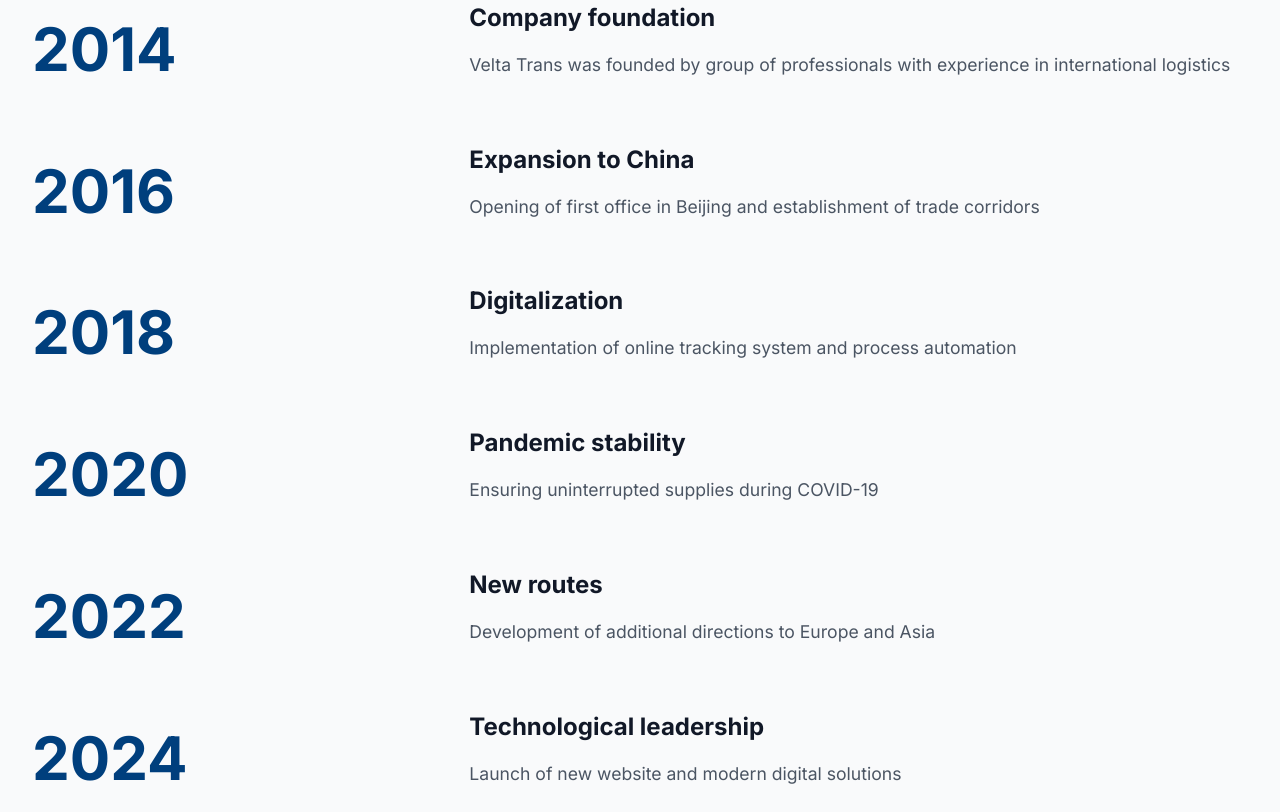
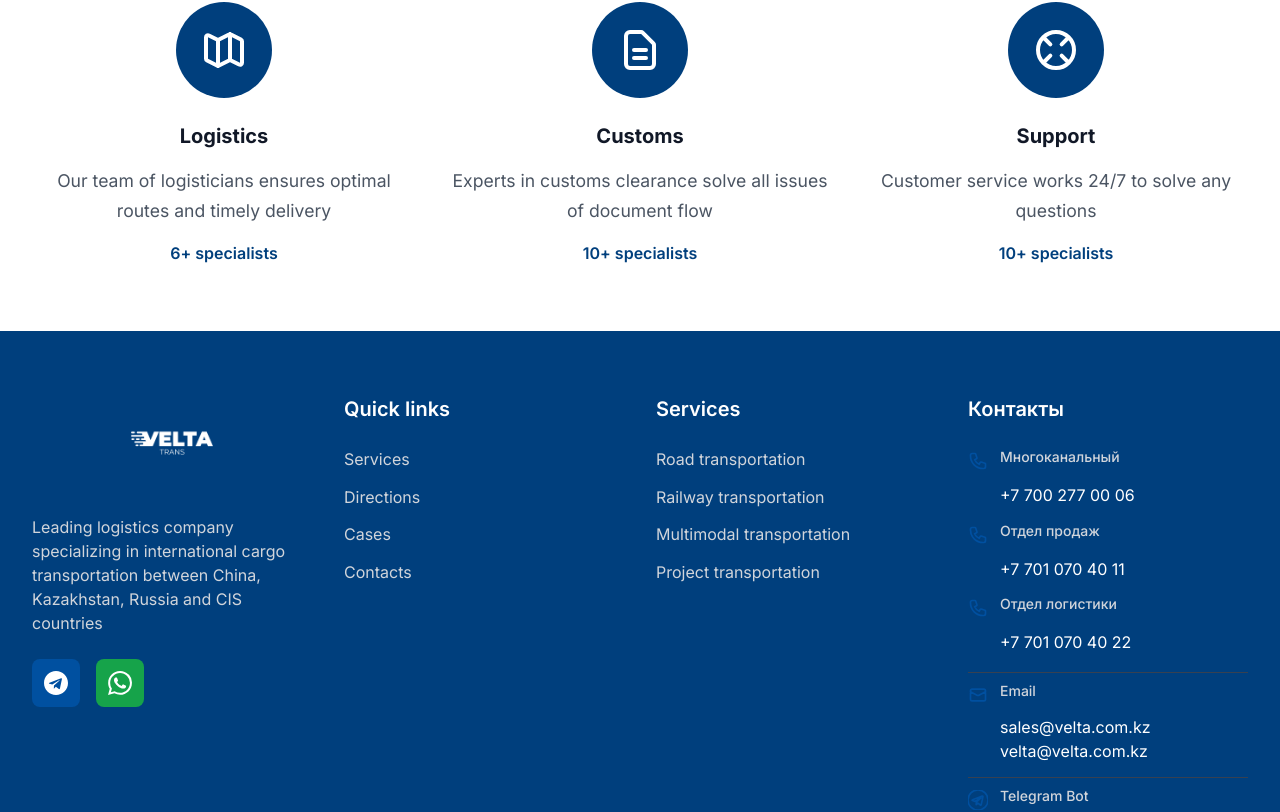
Before and after one commit to Allexndr/veltatrans, a Next.js app: page /en/about in a window 1280 px wide. Shown: the part 1751-2563 px from the top of the page. Built offline with nearby package versions, Linux system fonts and the light colour scheme.

Commit message:
Убран раздел 'История развития' со страницы 'О компании' и обновлено количество специалистов согласно аудио

```diff
--- a/messages/en.json
+++ b/messages/en.json
@@ -842,49 +842,21 @@
       "title": "Innovation",
       "description": "We use modern technologies to optimize processes"
     },
-    "history": {
-      "title": "Development history",
-      "subtitle": "Key stages of our journey",
-      "2014": {
-        "title": "Company foundation",
-        "description": "Velta Trans was founded by group of professionals with experience in international logistics"
-      },
-      "2016": {
-        "title": "Expansion to China",
-        "description": "Opening of first office in Beijing and establishment of trade corridors"
-      },
-      "2018": {
-        "title": "Digitalization",
-        "description": "Implementation of online tracking system and process automation"
-      },
-      "2020": {
-        "title": "Pandemic stability",
-        "description": "Ensuring uninterrupted supplies during COVID-19"
-      },
-      "2022": {
-        "title": "New routes",
-        "description": "Development of additional directions to Europe and Asia"
-      },
-      "2024": {
-        "title": "Technological leadership",
-        "description": "Launch of new website and modern digital solutions"
-      }
-    },
     "teamDescription": "Professionals who make your success possible",
     "logistics": {
       "title": "Logistics",
-      "description": "Our logistics team ensures optimal routes and timely delivery",
-      "specialists": "15+ specialists"
+      "description": "Our team of logisticians ensures optimal routes and timely delivery",
+      "specialists": "6+ specialists"
     },
     "customs": {
       "title": "Customs",
-      "description": "Customs clearance experts solve any document flow issues",
-      "specialists": "8+ specialists"
+      "description": "Experts in customs clearance solve all issues of document flow",
+      "specialists": "10+ specialists"
     },
     "support": {
       "title": "Support",
-      "description": "Customer service works 24/7 to solve any issues",
-      "specialists": "12+ specialists"
+      "description": "Customer service works 24/7 to solve any questions",
+      "specialists": "10+ specialists"
     }
   },
   "certificates": {
--- a/messages/kz.json
+++ b/messages/kz.json
@@ -837,52 +837,25 @@
       "description": "Ашық есеп беру және жеткізу күйі туралы толық ақпарат"
     },
     "innovation": {
-      "title": "Инновация",
-      "description": "Біз процестерді оңтайландыру үшін заманауи технологияларды пайдаланамыз"
+      "title": "Инновациялар",
+      "description": "Процестерді оңтайландыру үшін заманауи технологияларды қолданамыз"
     },
-    "history": {
-      "title": "Даму тарихы",
-      "subtitle": "Біздің сапардың кілттік кезеңдері",
-      "2014": {
-        "title": "Компания негізін қалу",
-        "description": "Velta Trans халықаралық логистика саласында тәжірибесі бар кәсібилер тобымен құрылды"
-      },
-      "2016": {
-        "title": "Қытайға кеңею",
-        "description": "Бейжіңде бірінші кеңсе ашу және сауда дәліздерін орнату"
-      },
-      "2018": {
-        "title": "Цифрландыру",
-        "description": "Онлайн бақылау жүйесін және процестерді автоматтандыруды енгізу"
-      },
-      "2020": {
-        "title": "Пандемиялық тұрақтылық",
-        "description": "COVID-19 кезінде үзіліссіз жабдықтауды қамтамасыз ету"
-      },
-      "2022": {
-        "title": "Жаңа маршруттар",
-        "description": "Еуропа мен Азияға қосымша бағыттарды игеру"
-      },
-      "2024": {
-        "title": "Технологиялық жетекшілік",
-        "description": "Жаңа веб-сайтты іске қосу және заманауи цифрлық шешімдер"
-      }
-    },
+
     "teamDescription": "Сіздің сәттілігіңізді мүмкін ететін кәсібилер",
     "logistics": {
       "title": "Логистика",
       "description": "Біздің логистика тобымыз оңтайлы маршруттарды және уақтылы жеткізуді қамтамасыз етеді",
-      "specialists": "15+ маман"
+      "specialists": "6+ маман"
     },
     "customs": {
       "title": "Кеден",
       "description": "Кедендік рәсімдеу эксперттері кез келген құжат ағыны мәселелерін шешеді",
-      "specialists": "8+ маман"
+      "specialists": "10+ маман"
     },
     "support": {
       "title": "Қолдау",
       "description": "Клиенттік қызмет кез келген мәселелерді шешу үшін 24/7 жұмыс істейді",
-      "specialists": "12+ маман"
+      "specialists": "10+ маман"
     }
   },
   "certificates": {
@@ -936,7 +909,7 @@
     },
     "innovation": {
       "title": "Инновациялар",
-      "description": "Процестерді оңтайландыру үшін заманауи технологияларды пайдаланамыз"
+      "description": "Процестерді оңтайландыру үшін заманауи технологияларды қолданамыз"
     },
     "history": {
       "title": "Даму тарихы",
@@ -970,17 +943,17 @@
     "logistics": {
       "title": "Логистика",
       "description": "Біздің логист командасы оңтайлы маршруттар мен уақтылы жеткізуді қамтамасыз етеді",
-      "specialists": "15+ маман"
+      "specialists": "6+ маман"
     },
     "customs": {
       "title": "Кеден",
       "description": "Кедендік ресімдеу сарапшылары құжат айналымының кез келген мәселелерін шешеді",
-      "specialists": "8+ маман"
+      "specialists": "10+ маман"
     },
     "support": {
       "title": "Қолдау",
       "description": "Клиенттер қызметі кез келген мәселелерді шешу үшін 24/7 жұмыс істейді",
-      "specialists": "12+ маман"
+      "specialists": "10+ маман"
     }
   },
   "footer": {
--- a/messages/ru.json
+++ b/messages/ru.json
@@ -844,49 +844,21 @@
       "title": "Инновации",
       "description": "Используем современные технологии для оптимизации процессов"
     },
-    "history": {
-      "title": "История развития",
-      "subtitle": "Ключевые этапы нашего пути",
-      "2014": {
-        "title": "Основание компании",
-        "description": "Velta Trans была основана группой профессионалов с опытом в международной логистике"
-      },
-      "2016": {
-        "title": "Расширение в Китай",
-        "description": "Открытие первого офиса в Пекине и налаживание торговых коридоров"
-      },
-      "2018": {
-        "title": "Цифровизация",
-        "description": "Внедрение системы онлайн отслеживания и автоматизации процессов"
-      },
-      "2020": {
-        "title": "Пандемийная стабильность",
-        "description": "Обеспечение бесперебойных поставок в условиях COVID-19"
-      },
-      "2022": {
-        "title": "Новые маршруты",
-        "description": "Освоение дополнительных направлений в Европу и Азию"
-      },
-      "2024": {
-        "title": "Технологическое лидерство",
-        "description": "Запуск нового сайта и современных цифровых решений"
-      }
-    },
     "teamDescription": "Профессионалы, которые делают возможным ваш успех",
     "logistics": {
       "title": "Логистика",
       "description": "Наша команда логистов обеспечивает оптимальные маршруты и своевременную доставку",
-      "specialists": "15+ специалистов"
+      "specialists": "6+ специалистов"
     },
     "customs": {
       "title": "Таможня",
       "description": "Эксперты по таможенному оформлению решают любые вопросы документооборота",
-      "specialists": "8+ специалистов"
+      "specialists": "10+ специалистов"
     },
     "support": {
       "title": "Поддержка",
       "description": "Клиентский сервис работает 24/7 для решения любых вопросов",
-      "specialists": "12+ специалистов"
+      "specialists": "10+ специалистов"
     }
   },
   "certificates": {
--- a/messages/zh.json
+++ b/messages/zh.json
@@ -840,35 +840,7 @@
       "title": "创新",
       "description": "我们使用现代技术来优化流程"
     },
-    "history": {
-      "title": "发展历史",
-      "subtitle": "我们旅程的关键阶段",
-      "2014": {
-        "title": "公司成立",
-        "description": "Velta Trans由一群在国际物流方面有经验的专业人士创立"
-      },
-      "2016": {
-        "title": "扩展到中国",
-        "description": "在北京开设第一个办事处并建立贸易走廊"
-      },
-      "2018": {
-        "title": "数字化",
-        "description": "实施在线跟踪系统和流程自动化"
-      },
-      "2020": {
-        "title": "大流行稳定性",
-        "description": "在COVID-19期间确保不间断供应"
-      },
-      "2022": {
-        "title": "新路线",
-        "description": "开发到欧洲和亚洲的额外方向"
-      },
-      "2024": {
-        "title": "技术领导力",
-        "description": "启动新网站和现代数字解决方案"
-      }
-    },
-    "teamDescription": "使您的成功成为可能的专业人士",
+    "teamDescription": "让您的成功成为可能的专业人士",
     "logistics": {
       "title": "物流",
       "description": "我们的物流团队确保最佳路线和及时交付",
@@ -937,49 +909,21 @@
       "title": "创新",
       "description": "使用现代技术优化流程"
     },
-    "history": {
-      "title": "发展历史",
-      "subtitle": "我们旅程的关键阶段",
-      "2014": {
-        "title": "公司成立",
-        "description": "Velta Trans由一群在国际物流方面有经验的专业人士创立"
-      },
-      "2016": {
-        "title": "扩展到中国",
-        "description": "在北京开设第一个办事处并建立贸易走廊"
-      },
-      "2018": {
-        "title": "数字化",
-        "description": "实施在线跟踪系统和流程自动化"
-      },
-      "2020": {
-        "title": "疫情稳定",
-        "description": "在COVID-19期间确保不间断供应"
-      },
-      "2022": {
-        "title": "新路线",
-        "description": "开发到欧洲和亚洲的额外方向"
-      },
-      "2024": {
-        "title": "技术领导",
-        "description": "推出新网站和现代数字解决方案"
-      }
-    },
     "teamDescription": "让您成功成为可能的专业人士",
     "logistics": {
       "title": "物流",
       "description": "我们的物流团队确保最优路线和及时交付",
-      "specialists": "15+名专家"
+      "specialists": "6+ 名专家"
     },
     "customs": {
       "title": "海关",
-      "description": "海关清关专家解决任何文件流程问题",
-      "specialists": "8+名专家"
+      "description": "海关清关专家解决所有文件流程问题",
+      "specialists": "10+ 名专家"
     },
     "support": {
       "title": "支持",
       "description": "客户服务24/7工作以解决任何问题",
-      "specialists": "12+名专家"
+      "specialists": "10+ 名专家"
     }
   },
   "footer": {
--- a/src/app/[locale]/about/page.tsx
+++ b/src/app/[locale]/about/page.tsx
@@ -120,82 +120,6 @@
           </div>
         </section>
 
-        {/* History Section */}
-        <section className="py-16 bg-gray-50">
-          <div className="max-w-7xl mx-auto px-4 sm:px-6 lg:px-8">
-            <div className="text-center mb-16">
-              <h2 className="text-3xl font-bold text-gray-900 mb-6">
-                {t('history.title')}
-              </h2>
-              <p className="text-lg text-gray-600 max-w-3xl mx-auto">
-                {t('history.subtitle')}
-              </p>
-            </div>
-
-            <div className="space-y-12">
-              <div className="flex flex-col md:flex-row items-center">
-                <div className="md:w-1/3 mb-6 md:mb-0">
-                  <div className="text-6xl font-bold text-velta-navy">2014</div>
-                </div>
-                <div className="md:w-2/3 md:pl-8">
-                  <h3 className="text-2xl font-bold text-gray-900 mb-4">{t('history.2014.title')}</h3>
-                  <p className="text-gray-600">{t('history.2014.description')}</p>
-                </div>
-              </div>
-
-              <div className="flex flex-col md:flex-row items-center">
-                <div className="md:w-1/3 mb-6 md:mb-0">
-                  <div className="text-6xl font-bold text-velta-navy">2016</div>
-                </div>
-                <div className="md:w-2/3 md:pl-8">
-                  <h3 className="text-2xl font-bold text-gray-900 mb-4">{t('history.2016.title')}</h3>
-                  <p className="text-gray-600">{t('history.2016.description')}</p>
-                </div>
-              </div>
-
-              <div className="flex flex-col md:flex-row items-center">
-                <div className="md:w-1/3 mb-6 md:mb-0">
-                  <div className="text-6xl font-bold text-velta-navy">2018</div>
-                </div>
-                <div className="md:w-2/3 md:pl-8">
-                  <h3 className="text-2xl font-bold text-gray-900 mb-4">{t('history.2018.title')}</h3>
-                  <p className="text-gray-600">{t('history.2018.description')}</p>
-                </div>
-              </div>
-
-              <div className="flex flex-col md:flex-row items-center">
-                <div className="md:w-1/3 mb-6 md:mb-0">
-                  <div className="text-6xl font-bold text-velta-navy">2020</div>
-                </div>
-                <div className="md:w-2/3 md:pl-8">
-                  <h3 className="text-2xl font-bold text-gray-900 mb-4">{t('history.2020.title')}</h3>
-                  <p className="text-gray-600">{t('history.2020.description')}</p>
-                </div>
-              </div>
-
-              <div className="flex flex-col md:flex-row items-center">
-                <div className="md:w-1/3 mb-6 md:mb-0">
-                  <div className="text-6xl font-bold text-velta-navy">2022</div>
-                </div>
-                <div className="md:w-2/3 md:pl-8">
-                  <h3 className="text-2xl font-bold text-gray-900 mb-4">{t('history.2022.title')}</h3>
-                  <p className="text-gray-600">{t('history.2022.description')}</p>
-                </div>
-              </div>
-
-              <div className="flex flex-col md:flex-row items-center">
-                <div className="md:w-1/3 mb-6 md:mb-0">
-                  <div className="text-6xl font-bold text-velta-navy">2024</div>
-                </div>
-                <div className="md:w-2/3 md:pl-8">
-                  <h3 className="text-2xl font-bold text-gray-900 mb-4">{t('history.2024.title')}</h3>
-                  <p className="text-gray-600">{t('history.2024.description')}</p>
-                </div>
-              </div>
-            </div>
-          </div>
-        </section>
-
         {/* Team Section */}
         <section className="py-16">
           <div className="max-w-7xl mx-auto px-4 sm:px-6 lg:px-8">
```
